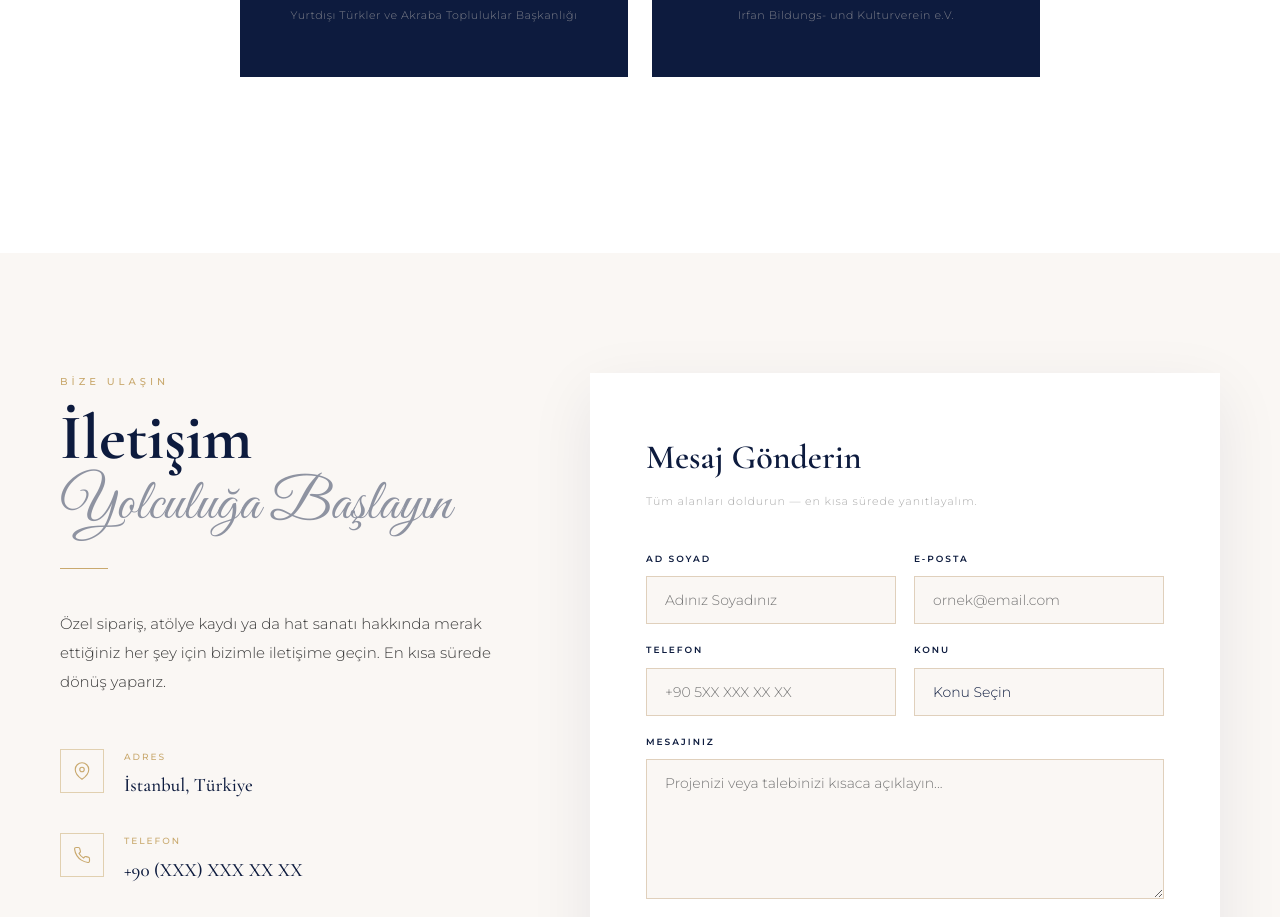
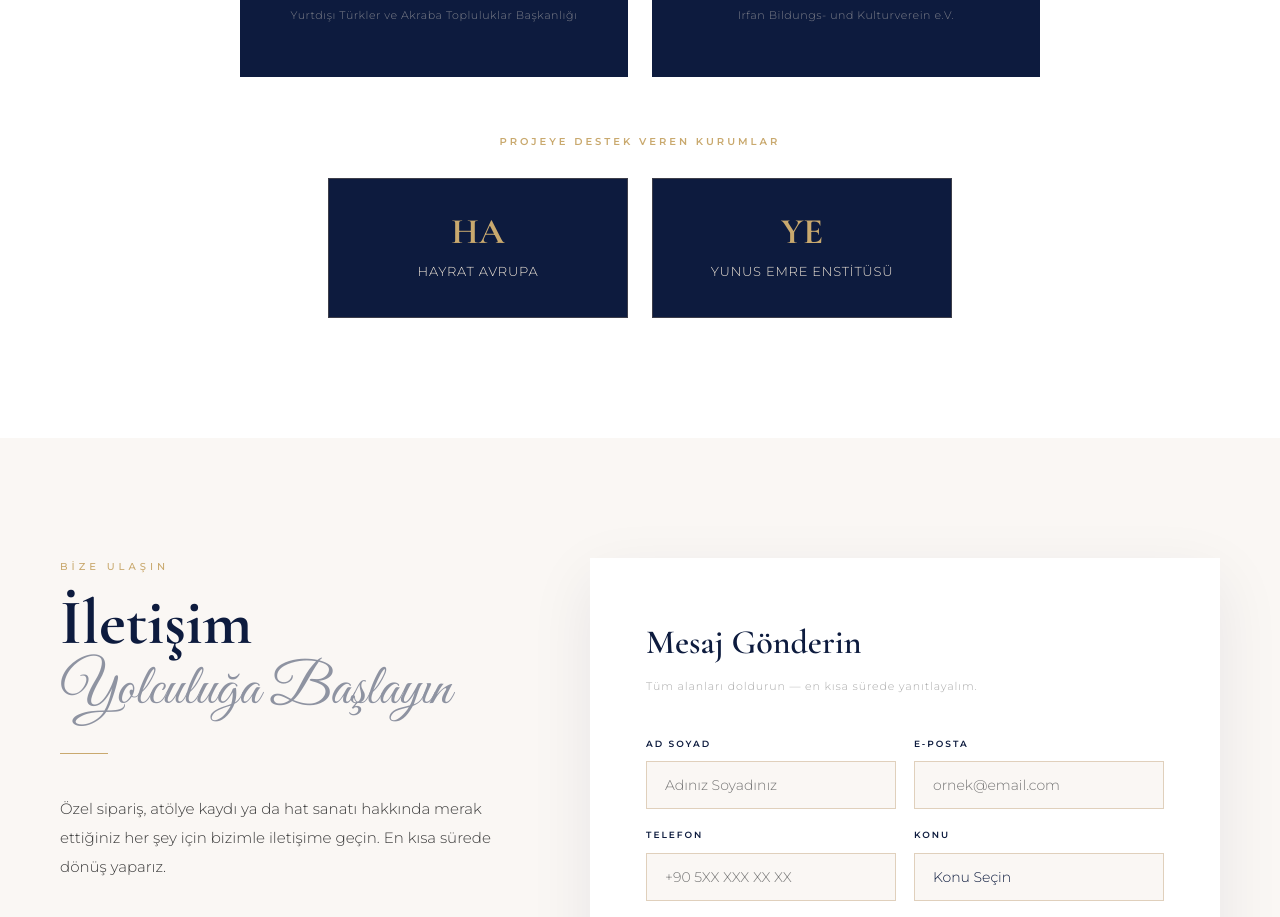
Before and after one commit to cengizz2223/turk-hat-sanati1, a Next.js app: page / in a window 1280 px wide. Shown: the part 5300-6217 px from the top of the page. Built offline with nearby package versions, Linux system fonts and the light colour scheme.

Commit message:
design: Destek partner kartları Navy/Gold tasarımına güncellendi

```diff
--- a/app/globals.css
+++ b/app/globals.css
@@ -1566,45 +1566,60 @@ footer {
   letter-spacing: 0.3em;
   text-transform: uppercase;
   color: var(--gold);
-  margin-bottom: 32px;
+  margin-top: 56px;
+  margin-bottom: 28px;
 }
 .paydashlar-support {
   display: flex;
   flex-wrap: wrap;
   justify-content: center;
-  gap: 16px;
-  max-width: 900px;
+  gap: 24px;
+  max-width: 700px;
   margin: 0 auto;
 }
 .partner-support-card {
-  background: var(--cream-light);
-  border: 1px solid var(--cream-dark);
-  padding: 20px 32px;
-  display: flex;
-  align-items: center;
-  gap: 14px;
-  transition: var(--transition);
+  background: var(--navy);
+  padding: 36px 48px;
+  display: flex;
+  flex-direction: column;
+  align-items: center;
+  gap: 10px;
+  flex: 1;
+  min-width: 220px;
+  max-width: 300px;
+  transition: var(--transition);
+  position: relative;
+  overflow: hidden;
+}
+.partner-support-card::before {
+  content: '';
+  position: absolute;
+  inset: 0;
+  border: 1px solid rgba(201, 169, 110, 0.25);
+  pointer-events: none;
 }
 .partner-support-card:hover {
-  border-color: var(--gold);
-  background: var(--white);
-  transform: translateY(-2px);
+  transform: translateY(-4px);
+  box-shadow: 0 12px 40px rgba(13, 27, 62, 0.25);
+}
+.partner-support-card:hover::before {
+  border-color: rgba(201, 169, 110, 0.6);
 }
 .partner-support-abbr {
   font-family: var(--font-serif), serif;
-  font-size: 22px;
+  font-size: 36px;
   font-weight: 700;
-  color: var(--navy);
-  opacity: 0.3;
-  width: 28px;
+  color: var(--gold);
+  line-height: 1;
+}
+.partner-support-name {
+  font-family: var(--font-sans), sans-serif;
+  font-size: 13px;
+  font-weight: 300;
+  color: var(--cream);
+  letter-spacing: 0.06em;
   text-align: center;
-}
-.partner-support-name {
-  font-family: var(--font-sans), sans-serif;
-  font-size: 13px;
-  font-weight: 400;
-  color: var(--navy);
-  letter-spacing: 0.03em;
+  text-transform: uppercase;
 }
 
 /* =============================================
--- a/components/Paydashlar.jsx
+++ b/components/Paydashlar.jsx
@@ -1,6 +1,11 @@
 const mainPartners = [
   { name: 'YTB', desc: 'Yurtdışı Türkler ve Akraba Topluluklar Başkanlığı', abbr: 'YTB' },
   { name: 'Irfan e.V.', desc: 'Irfan Bildungs- und Kulturverein e.V.', abbr: 'İ' },
+]
+
+const supportPartners = [
+  { name: 'Hayrat Avrupa', abbr: 'HA' },
+  { name: 'Yunus Emre Enstitüsü', abbr: 'YE' },
 ]
 
 export default function Paydashlar() {
@@ -24,6 +29,17 @@ export default function Paydashlar() {
           </div>
         ))}
       </div>
+
+      {/* Destek Veren Kurumlar */}
+      <div className="paydashlar-support-label reveal">Projeye Destek Veren Kurumlar</div>
+      <div className="paydashlar-support reveal">
+        {supportPartners.map((p) => (
+          <div key={p.name} className="partner-support-card">
+            <div className="partner-support-abbr">{p.abbr}</div>
+            <div className="partner-support-name">{p.name}</div>
+          </div>
+        ))}
+      </div>
     </section>
   )
 }
```
